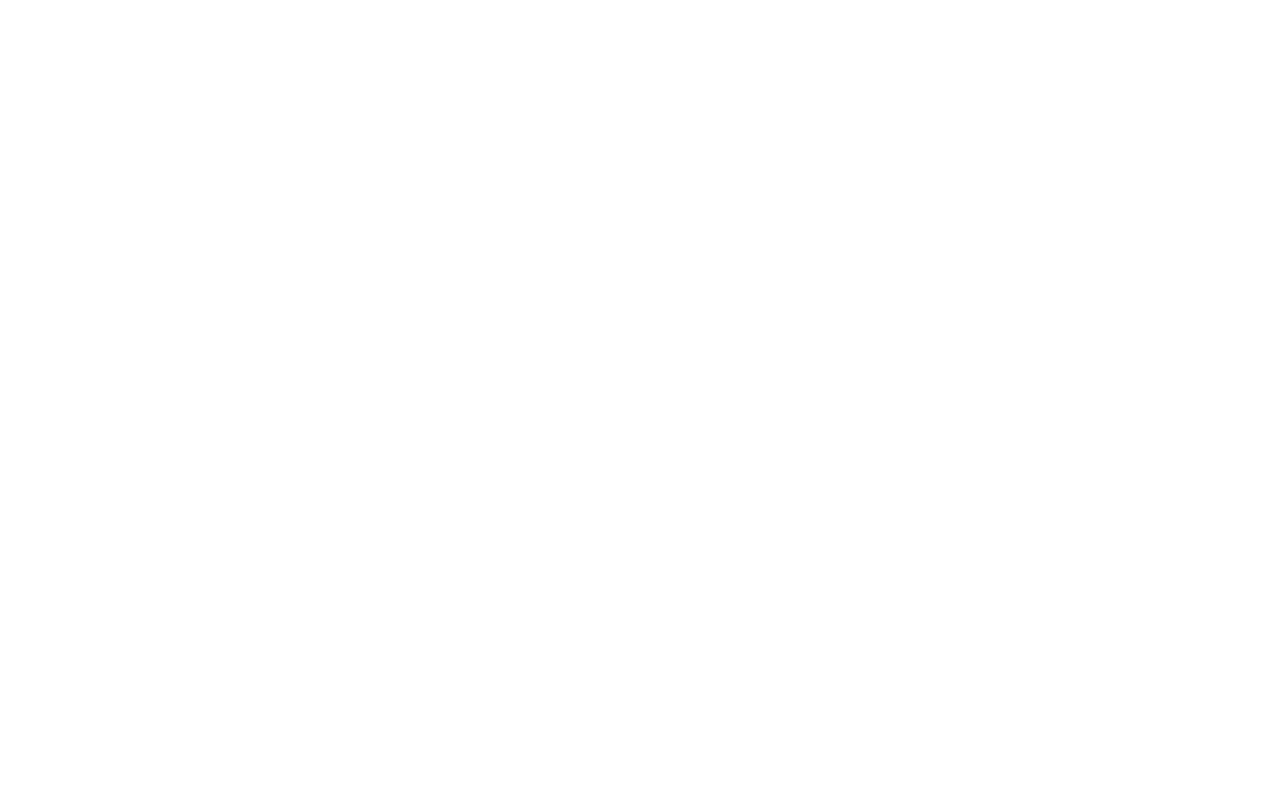
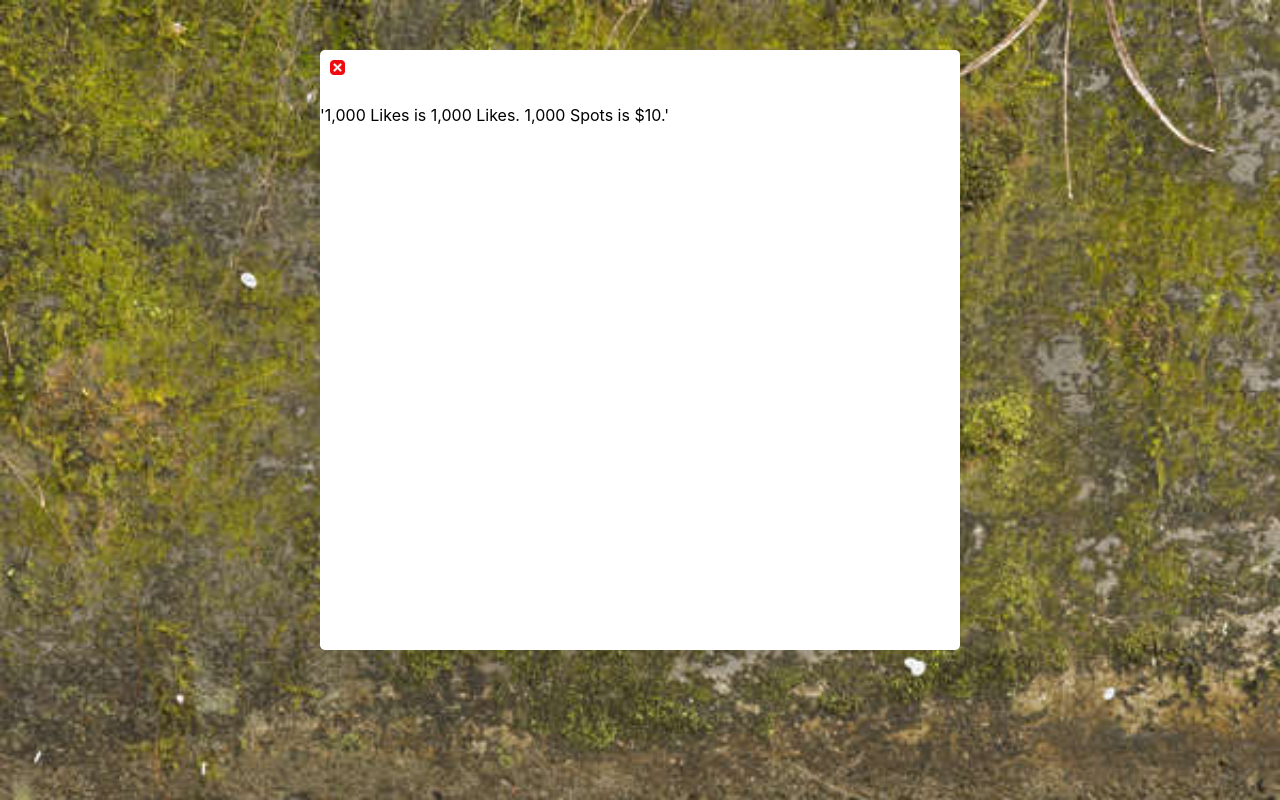
Before and after one commit to ana0/futures.online, a React (Create React App) app: page /fortyone in a window 1280 px wide. Built offline with nearby package versions, Linux system fonts and the light colour scheme.

Commit message:
Begin fortyone

```diff
--- a/src/components/App.js
+++ b/src/components/App.js
@@ -2,6 +2,7 @@
 import { Route, Switch } from 'react-router-dom';
 import Login from './Login';
 import Ten from './Ten';
+import Fortyone from './Fortyone';
 import './../index.css';
 
 class Home extends Component {
@@ -12,7 +13,7 @@
     };
   }
 
-  handleDisableLogin(value) {
+  handleDisableLogin() {
     this.setState({ displayLogin: false })
   }
 
@@ -41,6 +42,7 @@
         <Switch>
           <Route exact path="/" component={Home} />
           <Route path="/ten" component={Ten} />
+          <Route path="/fortyone" component={Fortyone} />
         </Switch>
       </div>
     )
--- /dev/null
+++ b/src/components/Fortyone.jsx
@@ -0,0 +1,64 @@
+import React, { Component } from 'react'
+import cg1 from '../assets/cg1.jpg'
+import moss from '../assets/moss2.jpg'
+import sky from '../assets/sky2.jpg'
+import CloseButton from './base/CloseButton';
+import Loremipsum from './base/Loremipsum';
+import Modal from './base/Modal';
+import './../index.css';
+
+class PostModal extends Component {
+  constructor(props) {
+    super(props);
+    this.state = {
+    };
+  }
+
+  render() {
+    return (
+      <Modal handleClose={this.props.handleClose} contents={<Loremipsum />}/>
+    )
+  }
+}
+
+class Header extends Component {
+  render() {
+    return (
+      <div className="header" id="header">
+      </div>
+    )
+  }
+}
+
+class Fortyone extends Component {
+  constructor(props) {
+    super(props);
+    this.state = {
+      displayPost: true
+    };
+  }
+
+  baseStyle = {
+    backgroundImage: `url(${moss})`,
+    backgroundSize: 'cover',
+    backgroundRepeat: 'no-repeat'
+  }
+
+  handleClose() {
+    this.setState({ displayPost: false })
+  }
+
+  render() {
+    return (
+      <div className="main" id="fortyone" style={ this.baseStyle }>
+       <Header />
+      {this.state.displayPost ?
+        <PostModal handleClose={this.handleClose.bind(this)} /> :
+        null
+      }
+    </div>
+    )
+  }
+}
+
+export default Fortyone;
--- a/src/components/Login.jsx
+++ b/src/components/Login.jsx
@@ -1,5 +1,5 @@
 import React, { Component } from 'react';
-import CloseButton from './CloseButton';
+import Modal from './base/Modal';
 
 export default class Login extends Component {
   constructor(props) {
@@ -11,12 +11,13 @@
 
   render() {
     return (
-      <div className="modal" id="login">
-        <CloseButton handleClick={this.props.handleDisableLogin}/>
-        <h2>enter a username</h2>
-        <p>enter a public twitter username to best view the site</p>
-        <input type="text"></input>
-      </div>
+      <Modal handleClose={this.props.handleDisableLogin} contents={
+        <div>
+          <h2>enter a username</h2>
+          <p>enter a public twitter username to best view the site</p>
+          <input type="text"></input>
+        </div>}
+      />
     )
   }
 }
--- a/src/components/Ten.js
+++ b/src/components/Ten.js
@@ -7,8 +7,6 @@
 class Posts extends Component {
   postsStyle = {
     backgroundImage: `url(${sky1})`,
-    backgroundSize: 'cover',
-    backgroundRepeat: 'repeat',
   }
 
   render() {
@@ -39,7 +37,7 @@
   baseStyle = {
     backgroundImage: `url(${moss1})`,
     backgroundSize: 'cover',
-    backgroundRepeat: 'no-repeat',
+    backgroundRepeat: 'no-repeat'
   }
 
   render() {
--- a/src/components/CloseButton.jsx
+++ b/src/components/base/CloseButton.jsx
@@ -1,5 +1,5 @@
 import React, { Component } from 'react';
-import close from '../assets/close.png'
+import close from '../../assets/close.png'
 
 export default class CloseButton extends Component {
   constructor(props) {
--- /dev/null
+++ b/src/components/base/Loremipsum.jsx
@@ -0,0 +1,9 @@
+import React, { Component } from 'react'
+
+export default class Loremipsum extends Component {
+  render() {
+    return (
+      <p>'1,000 Likes is 1,000 Likes. 1,000 Spots is $10.'</p>
+    )
+  }
+}
--- /dev/null
+++ b/src/components/base/Modal.jsx
@@ -0,0 +1,13 @@
+import React, { Component } from 'react';
+import CloseButton from './CloseButton';
+
+export default class Modal extends Component {
+  render() {
+    return (
+      <div class="modal">
+      <CloseButton handleClick={this.props.handleClose}/>
+      {this.props.contents}
+      </div>
+    )
+  }
+}
--- a/src/index.css
+++ b/src/index.css
@@ -20,6 +20,8 @@
   width: 100%;
   height: 100%;
   position: fixed;
+  background-size: 'cover';
+  background-repeat: 'no-repeat';
 }
 
 .scrollpic {
@@ -44,6 +46,8 @@
   border: white;
   border-style: solid;
   border-width: 10px;
+  background-size: 'cover';
+  background-repeat: 'repeat';
 }
 
 .modal {
```
